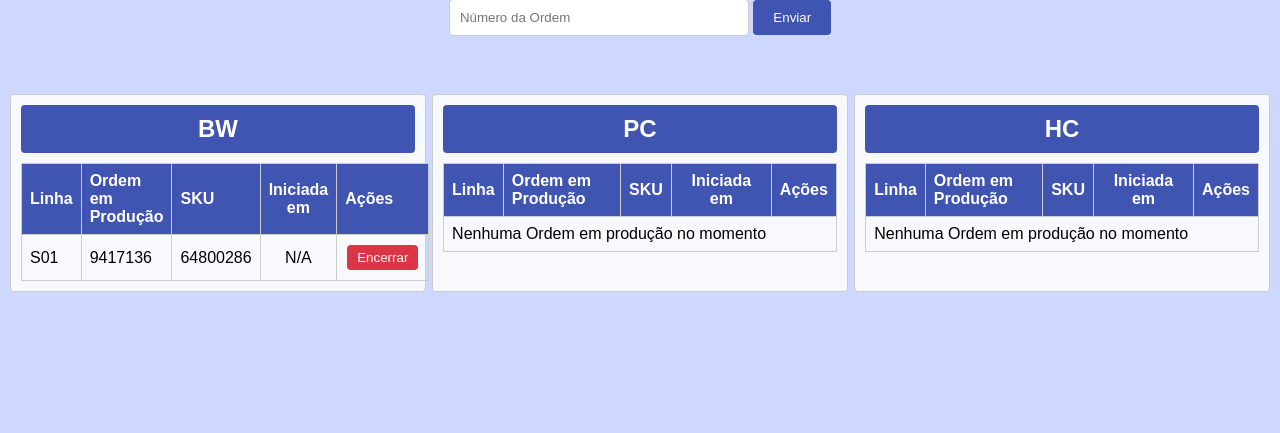
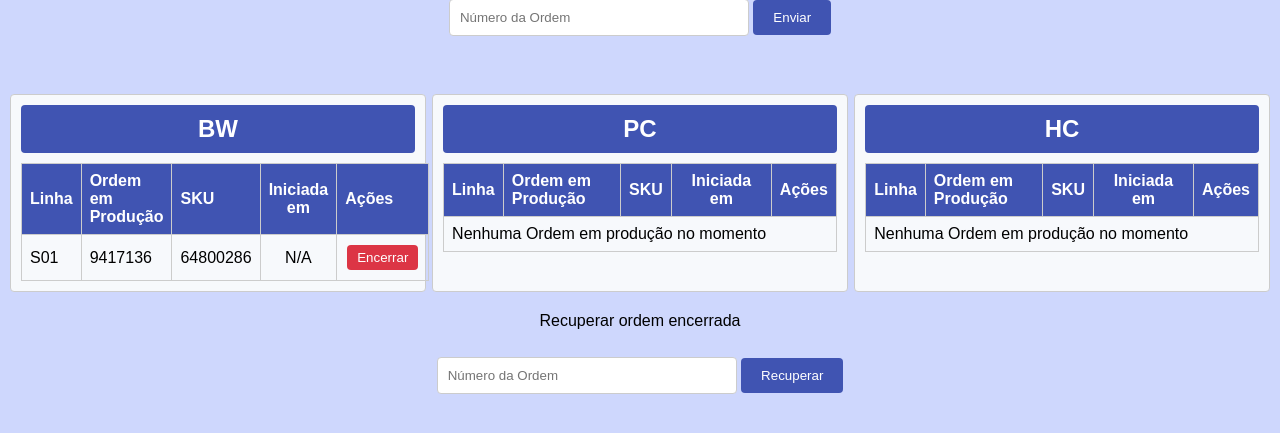
Before and after one commit to Isabela-Biacca/solucaoTemp_Aplicador, a Flask app: page / in a window 1280 px wide. Shown: the part 237-670 px from the top of the page. Run offline with Flask 3, Linux system fonts and the light colour scheme.

Commit message:
Versão definitiva - recuperação ordens

```diff
--- a/MAK_Controller/main.py
+++ b/MAK_Controller/main.py
@@ -80,7 +80,7 @@ def move_order(order_id):
         elif len(files) == 1:
             file_to_move = files[0][0]
         else:
-            return jsonify(f"Ordem {order_id} nao encontrada"), 404, {'charset': 'utf-8'}
+            return jsonify({"message": f"Ordem {order_id} nao encontrada"}), 404, {'charset': 'utf-8'}
 
 
 
@@ -138,10 +138,51 @@ def encerrar_ordem(order_id):
         # Mover arquivo
         shutil.move(str(target_file), str(backup_dir / target_file.name))
         log(f"Ordem {order_id} encerrada e movida para backup")
-        return jsonify(f"Ordem {order_id} encerrada com sucesso!"), 200, {'charset': 'utf-8'}
+        return jsonify({"message": f"Ordem {order_id} encerrada com sucesso!"}), 200, {'charset': 'utf-8'}
 
     except Exception as e:
         return jsonify({"status": "error", "message": str(e)}), 500, {'charset': 'utf-8'}
+
+@app.route('/recuperar/<order_id>')
+def recuperar_ordem(order_id):
+    try:
+        backup_dir = Path(FOLDERS["input"]) / "backup"
+        files = []
+
+        # 1. Buscar XMLs no backup
+        for file in backup_dir.glob("*.xml"):
+            try:
+                current_id, creation_date, _, _ = get_production_order(file)
+                if current_id == order_id:
+                    files.append((file, creation_date))
+            except Exception as e:
+                log(f"Erro ao processar {file}: {e}")
+
+        if not files:
+            return jsonify({"message": f"Ordem {order_id} não encontrada no backup"}), 404
+
+        # 2. Selecionar versão mais recente
+        latest_file = max(files, key=lambda x: x[1])
+        file_to_move = latest_file[0]
+
+        # 3. Mover diretamente para input (usando a lógica de substituição existente)
+        move_to_input(file_to_move, overwrite=True)
+
+        # 4. Atualizar/criar novo meta com status de reinício
+        new_meta_content = f"{order_id}|REINICIADA/ {datetime.now().strftime('%Y-%m-%d %H:%M:%S')}"
+        new_meta_file = backup_dir / f"OP_{order_id}.meta"
+
+        with open(new_meta_file, 'w') as f:
+            f.write(new_meta_content)
+
+        log(f"Ordem {order_id} reiniciada do backup")
+        return jsonify({
+            "message": f"Ordem {order_id} reiniciada com sucesso!",
+            "timestamp": datetime.now().strftime('%Y-%m-%d %H:%M:%S')
+        }), 200
+
+    except Exception as e:
+        return jsonify({"status": "error", "message": str(e)}), 500
 
 @app.route('/logs')
 def logs():
--- a/MAK_Controller/static/js/index.js
+++ b/MAK_Controller/static/js/index.js
@@ -133,7 +133,6 @@ document.getElementById('orderInput').addEventListener('keypress', function (e)
   if (e.key === 'Enter') {
     e.preventDefault(); // Impede o comportamento padrão do formulário
     moveOrder();
-    this.value = ""; // Limpa o campo de input
   }
 });
 
@@ -161,6 +160,34 @@ async function encerrarOrdem(orderId, button) {
   }
 }
 
+// index.js
+async function recoverOrder() {
+  const orderId = document.getElementById('recoverInput').value;
+
+  try {
+    const response = await fetch(`/recuperar/${orderId}`);
+    const result = await response.json();
+    showNotification(result.message, response.status);
+
+    // Forçar processamento automático pelo observer
+    setTimeout(loadOrders, 2000); // Aguardar 2s para atualização
+  } catch (error) {
+    showNotification(error.message || 'Erro ao recuperar ordem', 'error');
+  }
+}
+
+document.getElementById('recoverInput').addEventListener('keypress', function (e) {
+  if (e.key === 'Enter') {
+    e.preventDefault();
+    recoverOrderAndClear();
+  }
+});
+
+function recoverOrderAndClear() {
+  recoverOrder();
+  document.getElementById('recoverInput').value = "";
+}
+
 function showNotification(message, type = 'warning') {
   const notification = document.getElementById('notification');
   const notificationText = document.getElementById('notification-text');
--- a/MAK_Controller/templates/index.html
+++ b/MAK_Controller/templates/index.html
@@ -1,5 +1,6 @@
 <!DOCTYPE html>
 <html lang="pt-BR">
+
 <head>
   <meta charset="UTF-8" />
   <meta http-equiv="Content-Type" content="text/html; charset=utf-8" />
@@ -12,33 +13,22 @@
 <body>
   <div class="container">
     <header>
-        <img
-          src="../static/img/logo.png"
-          alt="Infra ID Logo"
-          class="logo"
-          width="150"
-          height="90"
-        />
+      <img src="../static/img/logo.png" alt="Infra ID Logo" class="logo" width="150" height="90" />
       <h1>SOLUÇÃO TEMPORÁRIA APLICADOR LPN</h1>
 
-        <button
-          style="
+      <button style="
             color: white;
             background-color: black;
             padding: 10px;
             width: 5vw;
             height: 6vh;
-          "
-          onclick="window.location.href = '/logs'"
-        >
+          " onclick="window.location.href = '/logs'">
         LOG
       </button>
     </header>
     <br /><br />
 
-      <div
-        id="notification"
-        style="
+    <div id="notification" style="
           position: fixed;
           top: 120px;
           left: 50%;
@@ -51,12 +41,9 @@
           z-index: 1000;
           max-width: 80%;
           text-align: center;
-        "
-      >
+        ">
       <span id="notification-text"></span>
-        <button
-          onclick="closeNotification()"
-          style="
+      <button onclick="closeNotification()" style="
             position: absolute;
             top: 5px;
             right: 5px;
@@ -65,8 +52,7 @@
             cursor: pointer;
             color: #856404;
             font-weight: bold;
-          "
-        >
+          ">
         ✕
       </button>
     </div>
@@ -131,6 +117,14 @@
         </table>
       </div>
     </div>
+
+    <div class="input-section">
+      <label for="codigo">Recuperar ordem encerrada</label>
+      <br><br>
+      <input type="text" id="recoverInput" placeholder="Número da Ordem">
+      <button onclick="recoverOrderAndClear()">Recuperar</button>
+    </div>
   </div>
 </body>
+
 </html>
```
Lines whose indentation alone changed are shown as unchanged.
